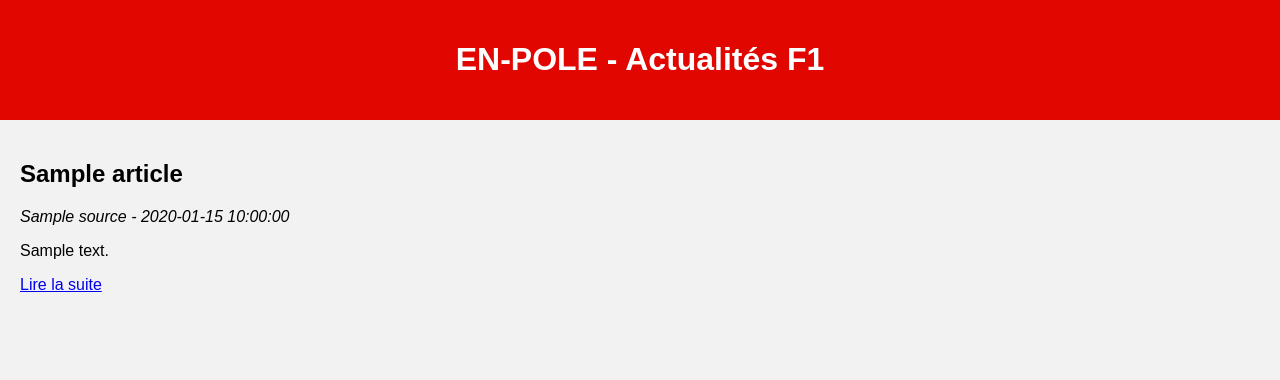
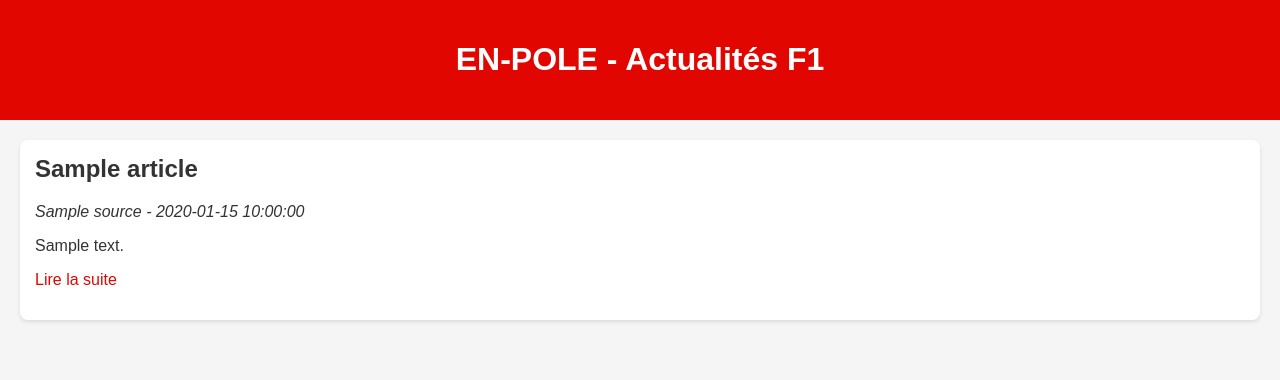
Before and after one commit to nlcdbatheo-ux/EN-POLE, a Flask app: template templates/index.html in a window 1280 px wide. Shown: the top 380 px of the page. Run offline with Flask 3, Linux system fonts and the light colour scheme; the template is opened without the code that fills it: most values are stand-ins (such as "Sample title", 1, 10 or a date in 2020).

Commit message:
Update style.css

```diff
--- a/static/css/style.css
+++ b/static/css/style.css
@@ -2,7 +2,8 @@ body {
     font-family: Arial, sans-serif;
     margin: 0;
     padding: 0;
-    background: #f2f2f2;
+    background: #f5f5f5;
+    color: #333;
 }
 
 header {
@@ -16,27 +17,23 @@ main {
     padding: 20px;
 }
 
-ul#articles-list {
-    list-style: none;
-    padding: 0;
+article {
+    background: white;
+    padding: 15px;
+    margin-bottom: 20px;
+    border-radius: 8px;
+    box-shadow: 0 2px 4px rgba(0,0,0,0.1);
 }
 
-ul#articles-list li {
-    background: white;
-    margin-bottom: 10px;
-    padding: 10px;
-    border-radius: 5px;
+article h2 {
+    margin-top: 0;
 }
 
-ul#articles-list li a {
-    font-weight: bold;
+a {
+    color: #e10600;
     text-decoration: none;
-    color: #e10600;
 }
 
-ul#articles-list li .source,
-ul#articles-list li .date {
-    display: block;
-    font-size: 0.9em;
-    color: #555;
+a:hover {
+    text-decoration: underline;
 }
```
